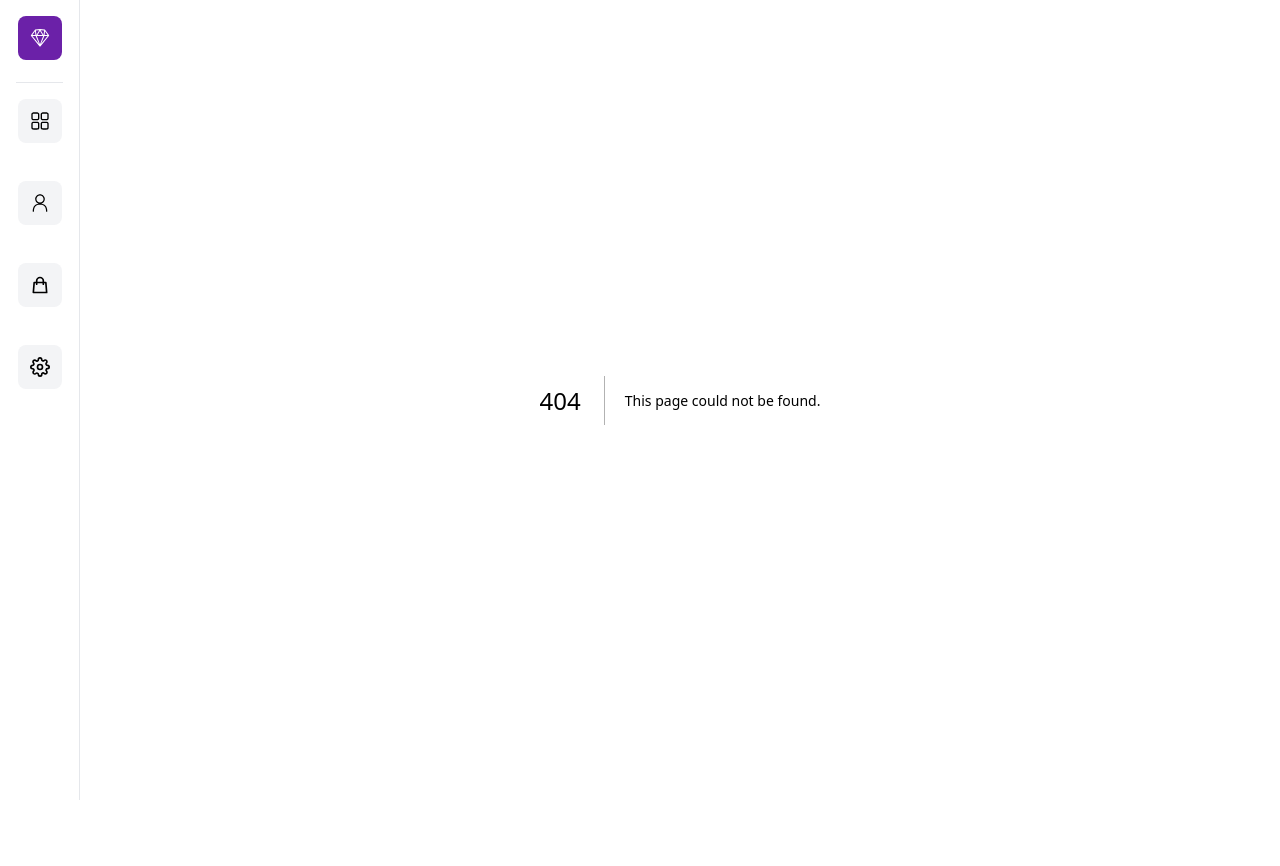
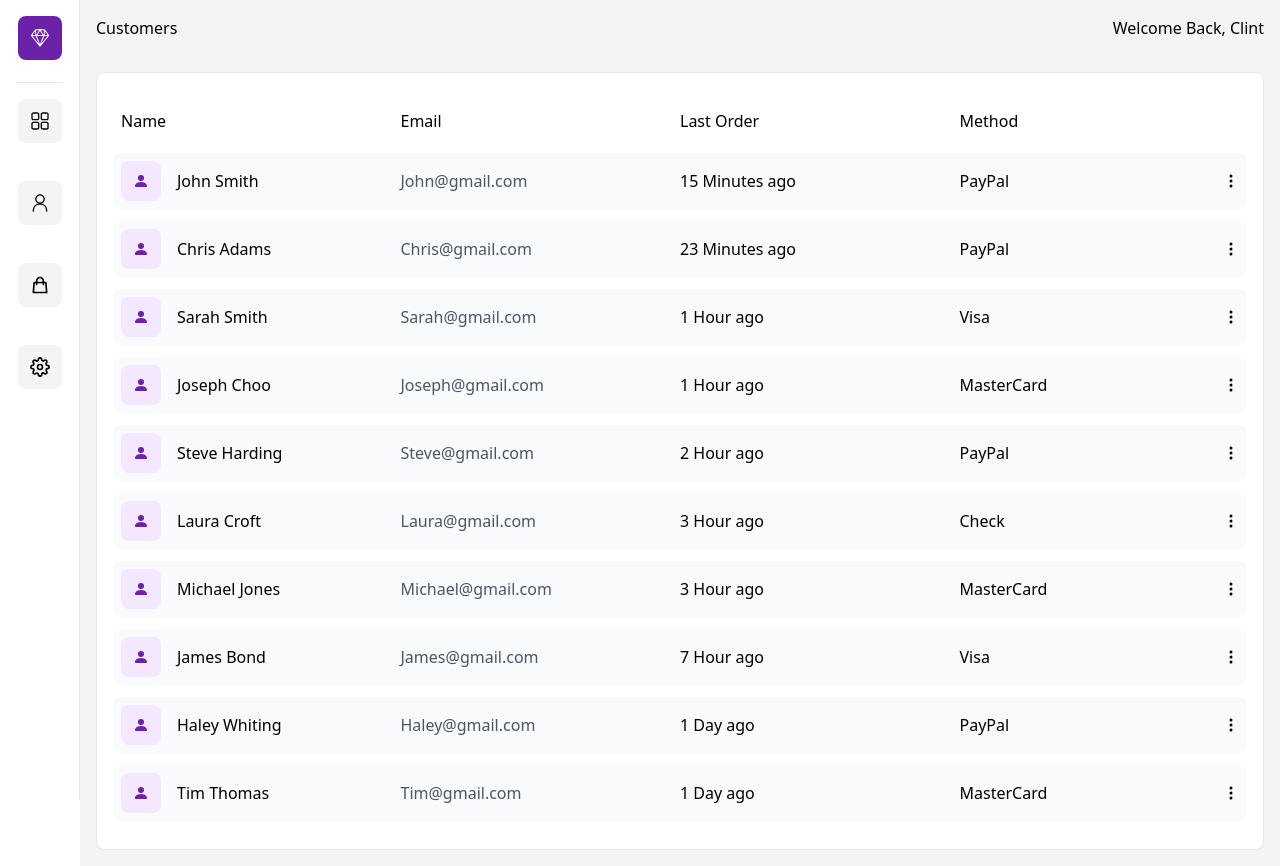
Before and after one commit to digitalsimboja/test-ui, a Next.js app: page /customers in a window 1280 px wide. Before the commit this address had no page. Before the commit the page ends 800 px from the top, so only its background shows below. Built offline with nearby package versions, Linux system fonts and the light colour scheme.

Commit message:
customers page

```diff
--- a/components/Sidebar.tsx
+++ b/components/Sidebar.tsx
@@ -19,17 +19,17 @@
               <RxDashboard size={20} />
             </div>
           </Link>
-          <Link href="/">
+          <Link href="/customers">
             <div className="bg-gray-100 hover:bg-gray-200 cursor-pointer my-4 p-3 rounded-lg inline-block">
               <RxPerson size={20} />
             </div>
           </Link>
-          <Link href="/">
+          <Link href="/orders">
             <div className="bg-gray-100 hover:bg-gray-200 cursor-pointer my-4 p-3 rounded-lg inline-block">
               <HiOutlineShoppingBag size={20} />
             </div>
           </Link>
-          <Link href="/">
+          <Link href="/settings">
             <div className="bg-gray-100 hover:bg-gray-200 cursor-pointer my-4 p-3 rounded-lg inline-block">
               <FiSettings size={20} />
             </div>
--- /dev/null
+++ b/pages/customers.tsx
@@ -0,0 +1,43 @@
+import { BsPersonFill, BsThreeDotsVertical } from 'react-icons/bs';
+import { data } from '../data/data.js';
+
+const customers = () => {
+  return (
+    <div className='bg-gray-100 min-h-screen'>
+      <div className='flex justify-between p-4'>
+        <h2>Customers</h2>
+        <h2>Welcome Back, Clint</h2>
+      </div>
+      <div className='p-4'>
+        <div className='w-full m-auto p-4 border rounded-lg bg-white overflow-y-auto'>
+          <div className='my-3 p-2 grid md:grid-cols-4 sm:grid-cols-3 grid-cols-2 items-center justify-between cursor-pointer'>
+            <span>Name</span>
+            <span className='sm:text-left text-right'>Email</span>
+            <span className='hidden md:grid'>Last Order</span>
+            <span className='hidden sm:grid'>Method</span>
+          </div>
+          <ul>
+            {data.map((order, id) => (
+                <li key={id} className='bg-gray-50 hover:bg-gray-100 rounded-lg my-3 p-2 grid md:grid-cols-4 sm:grid-cols-3 grid-cols-2 items-center justify-between cursor-pointer'>
+                    <div className='flex items-center'>
+                        <div className='bg-purple-100 p-3 rounded-lg'>
+                            <BsPersonFill className='text-purple-800' />
+                        </div>
+                        <p className='pl-4'>{order.name.first + ' ' + order.name.last}</p>
+                    </div>
+                    <p className='text-gray-600 sm:text-left text-right'>{order.name.first}@gmail.com</p>
+                    <p className='hidden md:flex'>{order.date}</p>
+                    <div className='sm:flex hidden justify-between items-center'>
+                        <p>{order.method}</p>
+                        <BsThreeDotsVertical />
+                    </div>
+                </li>
+            ))}
+          </ul>
+        </div>
+      </div>
+    </div>
+  );
+};
+
+export default customers;
--- /dev/null
+++ b/pages/orders.tsx
@@ -0,0 +1,9 @@
+const Orders = () => {
+    return (
+        <div className="">
+
+        </div>
+    )
+}
+
+export default Orders;
--- /dev/null
+++ b/pages/settings.tsx
@@ -0,0 +1,7 @@
+const Settings = () => {
+    return (
+        <div>Settings</div>
+    )
+}
+
+export default Settings;
```
